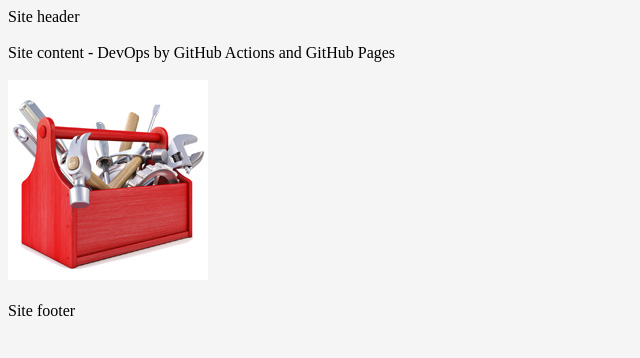
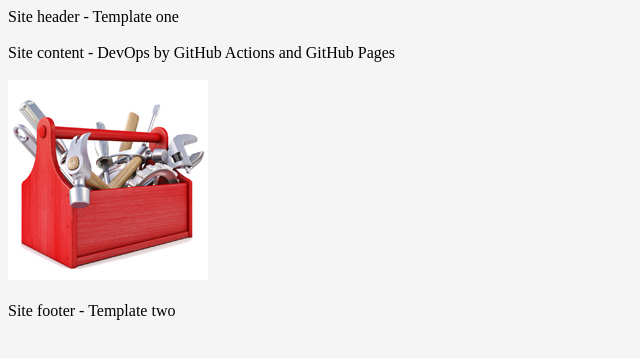
Before and after one commit to persteenolsen/gh-actions-three, a plain HTML site: page index.html in a window 1280 px wide. Shown: the whole page, without its empty margins (0-640 px from the left). Drawn offline with Linux system fonts and the light colour scheme.

Commit message:
deploy: 753646afbb3c35f45c9f1fa1ee9e52aaf35dbce8

```diff
--- a/index.html
+++ b/index.html
@@ -9,7 +9,7 @@
   <body>
 
 
-<div class="header">Site header</div>
+<div class="header">Site header - Template one</div>
 
     <br />
 
@@ -26,7 +26,7 @@
     <br />
 
 
-<div class="footer">Site footer</div>
+<div class="footer">Site footer - Template two</div>
 
 
   </body>
```
